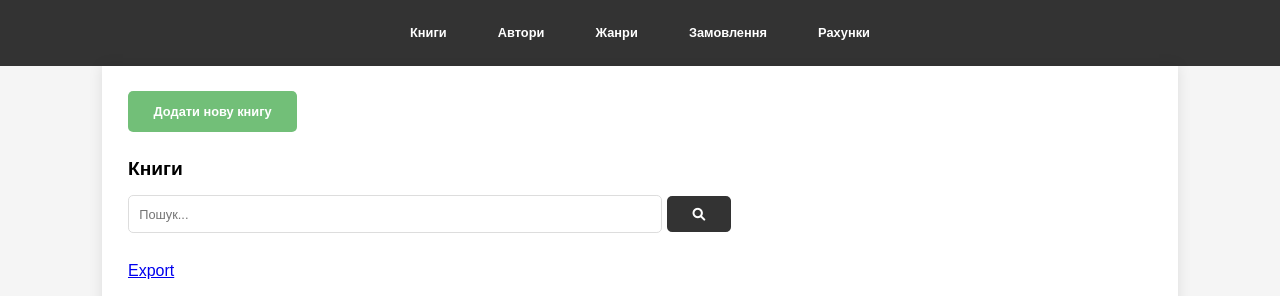
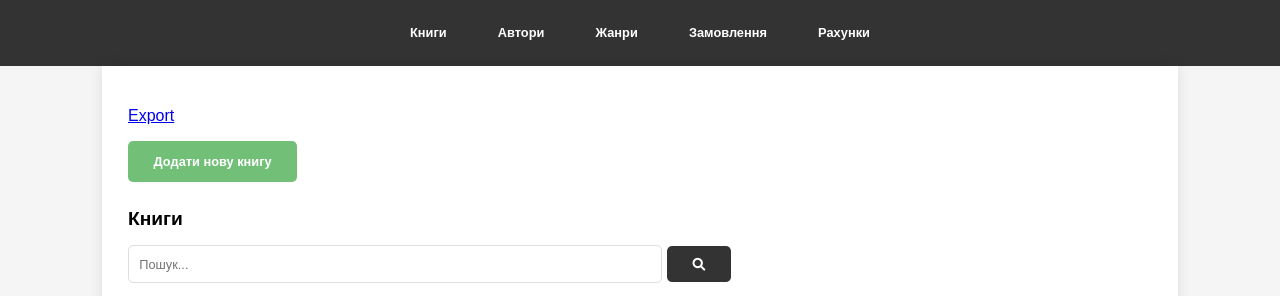
Before and after one commit to bilskyi/readery, a Django app: page /books/ in a window 1280 px wide. Shown: the part 55-351 px from the top of the page. Run offline with Django 5.2, Linux system fonts and the light colour scheme; data that the repository does not hold is empty.

Commit message:
refactored link for export

```diff
--- a/base/templates/base/base.html
+++ b/base/templates/base/base.html
@@ -27,6 +27,7 @@
     </div>
 
     <main>
+        <p><a href="{% url 'export_table_to_excel' model_name=model_slug %}" class="export_link">Export</a></p>
         {% block content %}
         {% endblock %}
         {% include 'base/include/pagination.html' %}
--- a/base/templates/base/books.html
+++ b/base/templates/base/books.html
@@ -6,7 +6,6 @@
             <table>
                 {% include 'base/include/model_fields.html' %}
                 <tbody id="books-table-body">
-                    <p><a href="{% url 'export_table_to_excel' model_name=model_slug %}">Export</a></p>
                     {% for obj in object_list %}
                     <tr>
                         <!-- FIELDS -->
```
